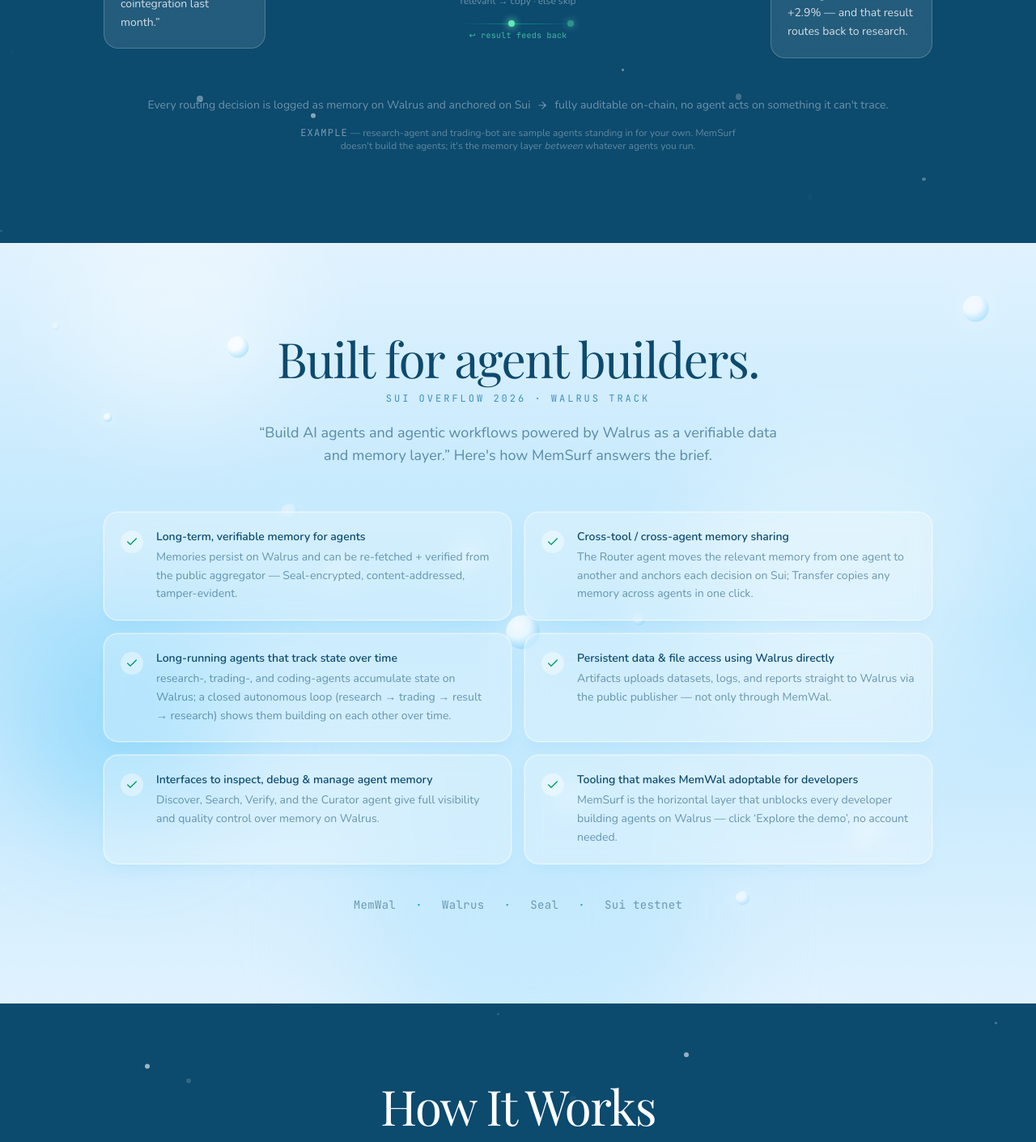
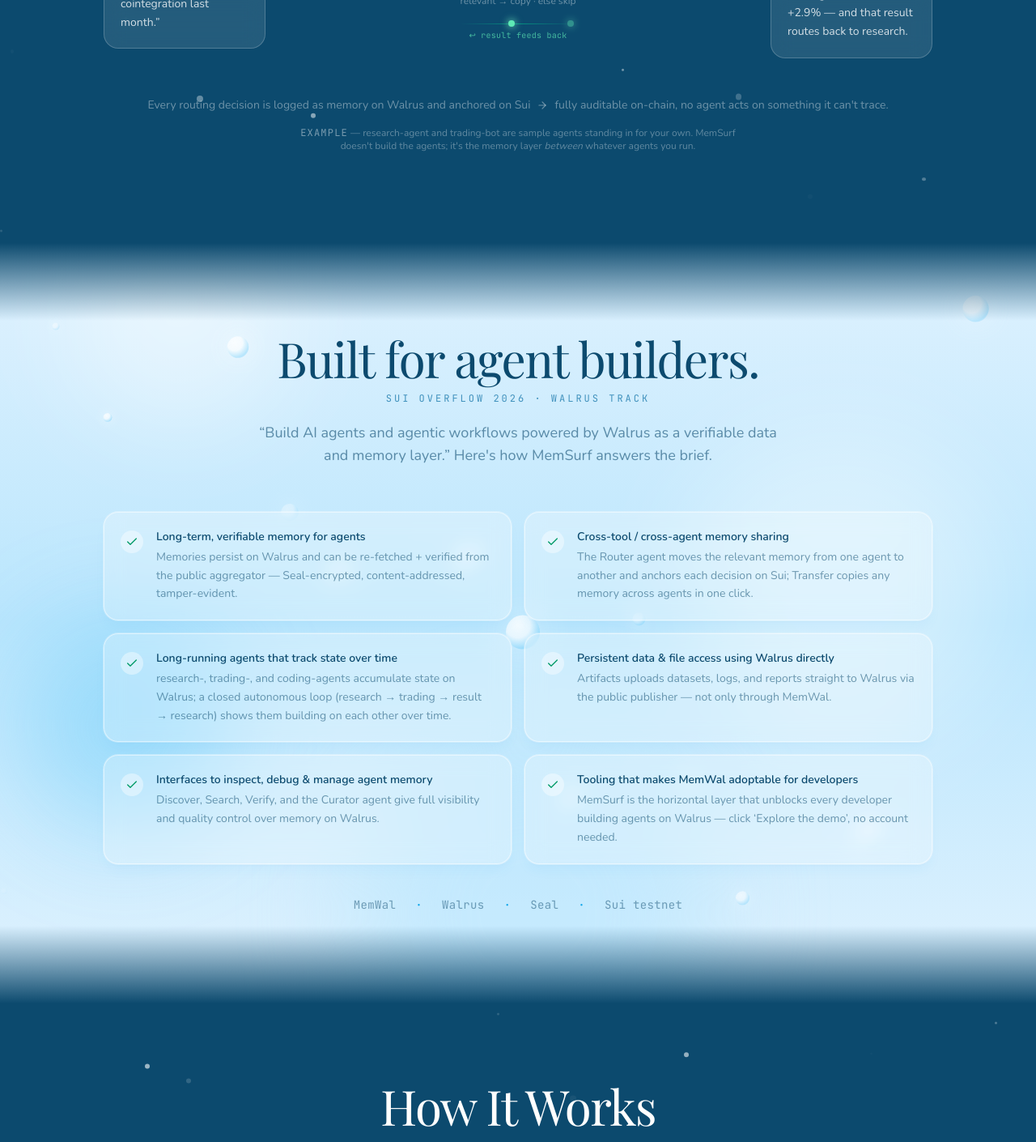
Before and after one commit to VincenImanuell/MemSurf, a Next.js app: page / in a window 1280 px wide. Shown: the part 3653-5063 px from the top of the page at 81% size. Built offline with nearby package versions, Linux system fonts and the light colour scheme; a web font is replaced by a local one.

Commit message:
style(landing): fade TrackFit section edges into navy at both seams

```diff
--- a/src/components/landing/TrackFitSection.tsx
+++ b/src/components/landing/TrackFitSection.tsx
@@ -77,6 +77,9 @@ export function TrackFitSection() {
       <div className="absolute bottom-[-12%] left-[34%] w-[28rem] h-[28rem] rounded-full bg-ocean-light/60 blur-3xl pointer-events-none" />
       <div className="absolute top-1/2 left-[2%] w-64 h-64 rounded-full bg-wave/30 blur-3xl pointer-events-none" />
       <GlowBubbles />
+      {/* Fade the light-blue panel into the navy sections above & below at both seams */}
+      <div className="absolute inset-x-0 top-0 h-24 bg-gradient-to-b from-navy to-transparent pointer-events-none z-[1]" />
+      <div className="absolute inset-x-0 bottom-0 h-24 bg-gradient-to-t from-navy to-transparent pointer-events-none z-[1]" />
       <div className="relative z-10 max-w-5xl mx-auto">
         <motion.div
           initial={{ opacity: 0, y: 20 }}
```
